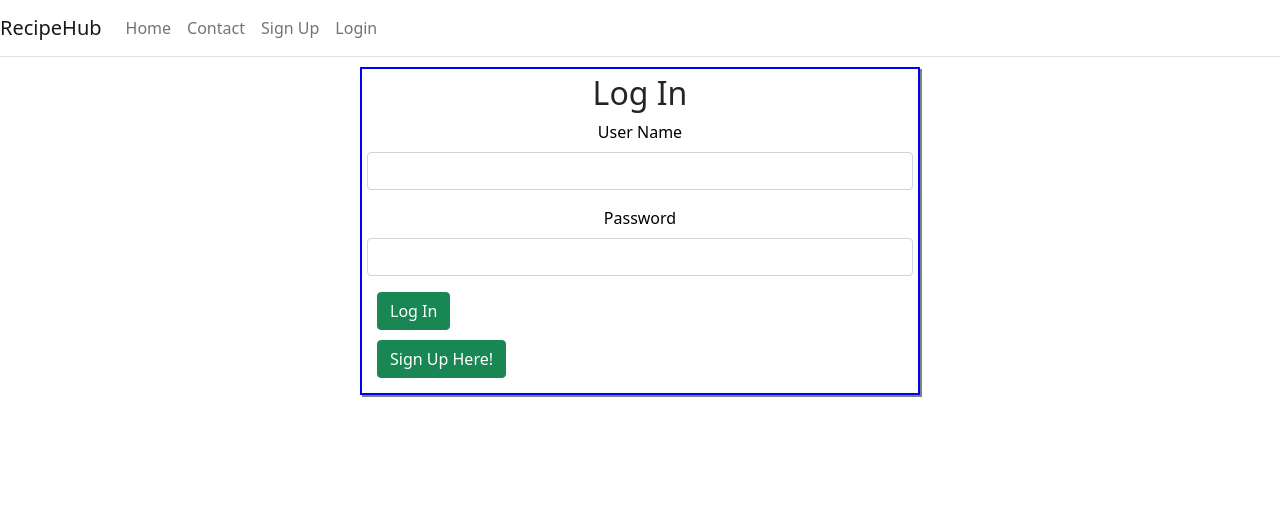
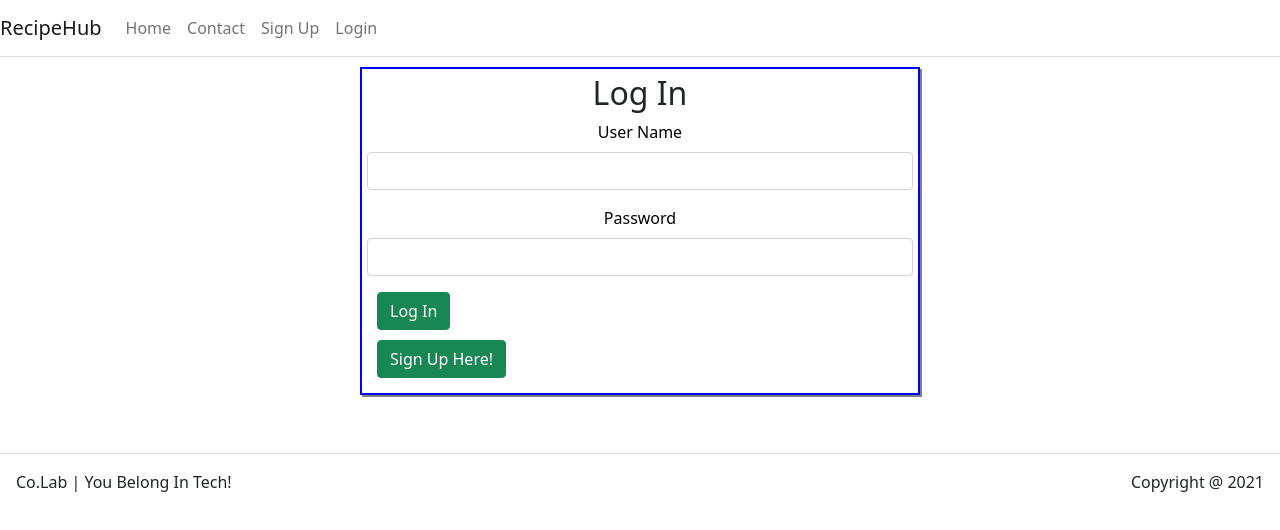
Before and after one commit to Co-Lab-You-Belong-in-Tech/RecipeHub-Frontend, a React (Create React App) app in the folder recipehubcode/: page /login in a window 1280 px wide. Shown: the top 530 px of the page. Built offline with nearby package versions, Linux system fonts and the light colour scheme.

Commit message:
added a footer

```diff
--- a/recipehubcode/src/App.js
+++ b/recipehubcode/src/App.js
@@ -3,6 +3,7 @@
 import { Link, Route, BrowserRouter as Router, Switch } from 'react-router-dom';
 // import ContactPage from './pages/contactPage';
 import Login from './pages/loginPage';
+import Footer from './components/footer';
 import HomePageContent from './components/homePageContent';
 import SignUpForm from './pages/signUpPage';
 import { curRentState } from './assets/pageTitles';
@@ -61,7 +62,7 @@
             path='/login'
             render={() => <Login title={currentState.login.title} />}
           />
-          {/* <Footer /> */}
+          <Footer />
         </Container>
       </Router>
     </Switch>
--- a/recipehubcode/src/components/App.css
+++ b/recipehubcode/src/components/App.css
@@ -27,6 +27,13 @@
 .App-link {
   color: #61dafb;
 }
+@media only screen and (max-width: 600px) {
+  .nav-link {
+    display: flex;
+    justify-content: flex-end;
+    align-items: center;
+  }
+}
 
 @keyframes App-logo-spin {
   from {
--- a/recipehubcode/src/components/footer.js
+++ b/recipehubcode/src/components/footer.js
@@ -0,0 +1,23 @@
+import React from 'react';
+import Container from 'react-bootstrap/Container';
+import Row from 'react-bootstrap/Row';
+import Col from 'react-bootstrap/Col';
+
+function Footer() {
+  return (
+    <footer className='mt-5'>
+      <Container fluid={true}>
+        <Row className='border-top justify-content-between p-3'>
+          <Col className='p-0' md={3} sm={12}>
+            Co.Lab | You Belong In Tech!
+          </Col>
+          <Col className='p-0 d-flex justify-content-end' md={3}>
+            Copyright @ 2021
+          </Col>
+        </Row>
+      </Container>
+    </footer>
+  );
+}
+
+export default Footer;
```
